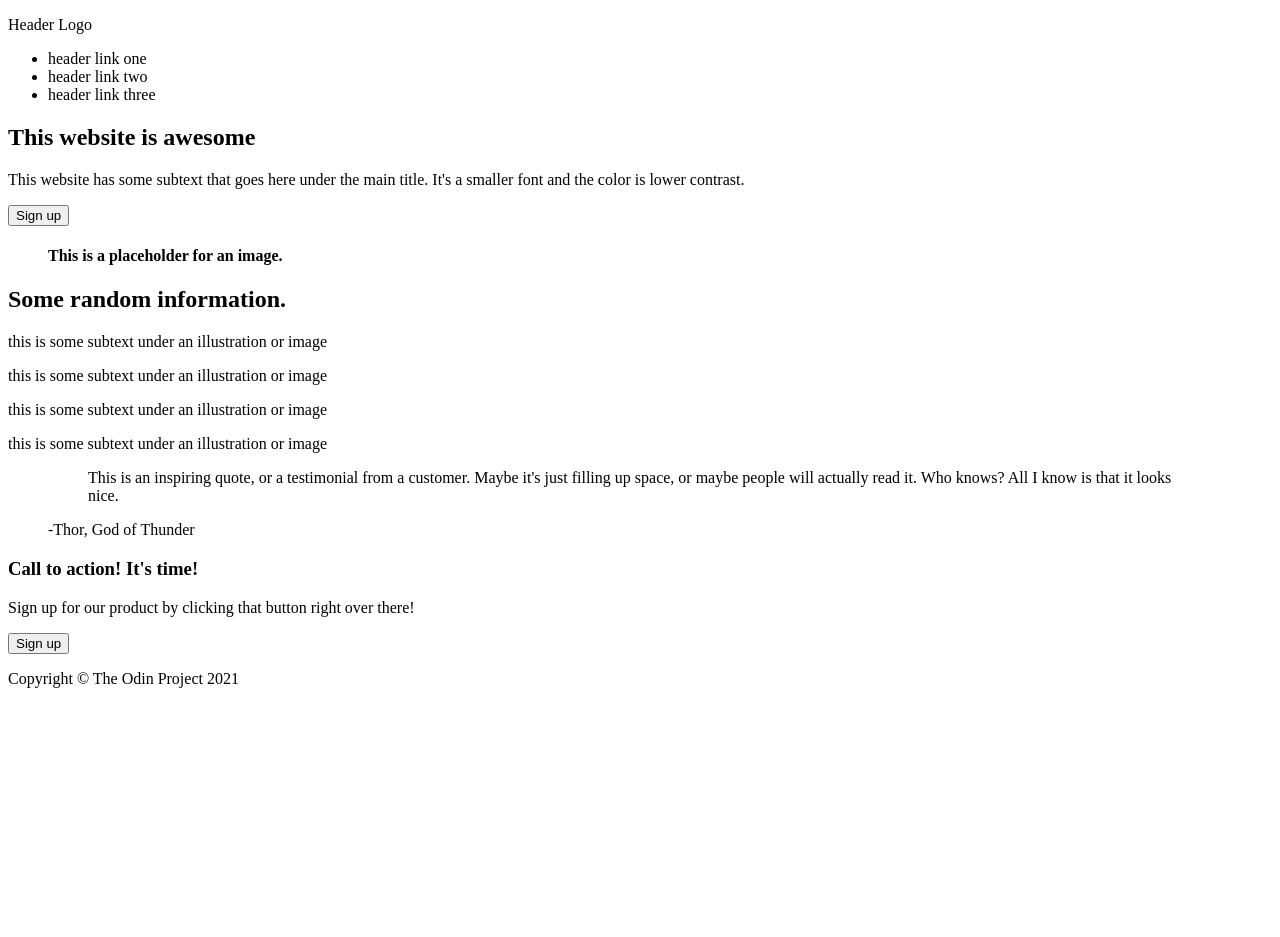
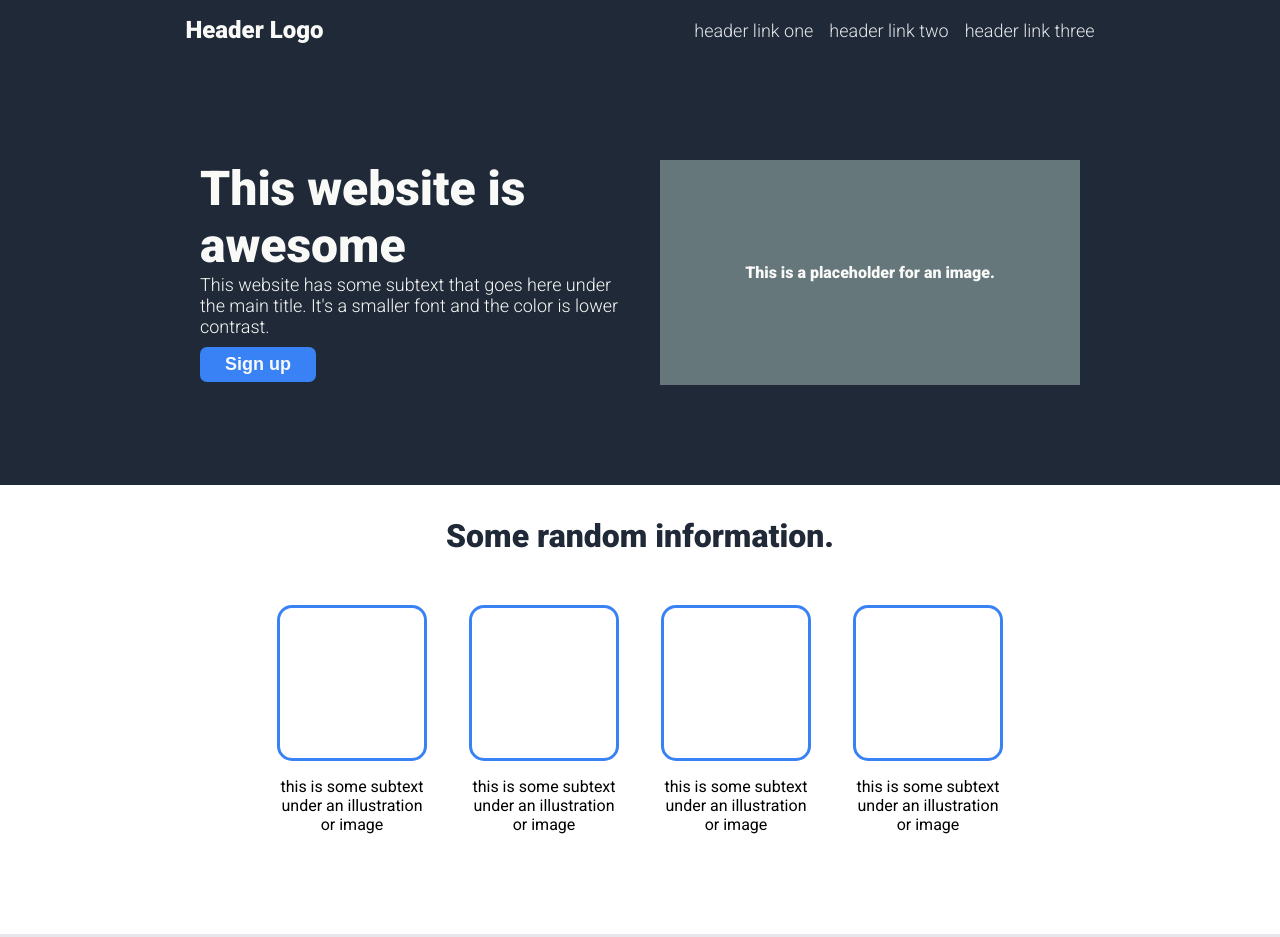
Before and after one commit to kevinhisel/flex-landing-page, a plain HTML site: page index.html in a window 1280 px wide. Shown: the top 937 px of the page. Before the commit the page ends 800 px from the top, so only its background shows below. Drawn offline with Linux system fonts and the light colour scheme.

Commit message:
Add styles to style.css

```diff
--- a/index.html
+++ b/index.html
@@ -11,9 +11,9 @@
             <p class="logo">Header Logo</p>
             <nav>
                 <ul>
-                    <li>header link one</li>
-                    <li>header link two</li>
-                    <li>header link three</li>
+                    <li><a href="index.html">header link one</a></li>
+                    <li><a href="index.html">header link two</a></li>
+                    <li><a href="index.html">header link three</a></li>
                 </ul>
             </nav>
         </header>
@@ -30,8 +30,9 @@
                     <h4>This is a placeholder for an image.</h4>
                 </figure>
             </section>
-            <section>
+            <section class="information">
                 <h2>Some random information.</h2>
+                <div class="cards">
                     <div>
                         <figure class="image-placeholder small"></figure>
                         <p>this is some subtext under an illustration or image</p>
@@ -48,8 +49,9 @@
                         <figure class="image-placeholder small"></figure>
                         <p>this is some subtext under an illustration or image</p>
                     </div>
+                </div>
             </section>
-            <figure>
+            <figure class="quote">
                 <blockquote>
                     <p>This is an inspiring quote, or a testimonial from a customer.
                         Maybe it's just filling up space, or maybe people will
--- a/style.css
+++ b/style.css
@@ -0,0 +1,166 @@
+@import url('https://fonts.googleapis.com/css2?family=Roboto:ital,wght@0,300;0,400;0,900;1,300&display=swap');
+
+* {
+    margin: 0;
+    padding: 0;
+}
+
+body {
+    font-family: 'Roboto', sans-serif;
+}
+
+header,
+.hero,
+footer {
+    background-color: #1f2937;
+    color: #F9FAF8;
+}
+
+header {
+    display: flex;
+    justify-content: space-around;
+    align-items: center;
+    padding: 16px 0;
+}
+
+p.logo {
+    font-size: 24px;
+    font-weight: 900;
+}
+
+nav ul {
+    list-style: none;
+    display: flex;
+    gap: 16px;
+}
+
+nav a {
+    color: #E5E7EB;
+    text-decoration: none;
+    font-size: 18px;
+    font-weight: 300;
+}
+
+h1 {
+    font-size: 48px;
+    font-weight: 900;
+}
+
+section.hero>div.text {
+    font-size: 18px;
+    font-weight: 300;
+    flex-basis: 500px;
+    padding-right: 16px;
+}
+
+.hero {
+    display: flex;
+    justify-content: center;
+    padding: 100px 200px;
+    gap: 24px;
+}
+
+.hero > figure {
+    flex-basis: 500px;
+    height: 225px;
+}
+
+.hero > .image-placeholder {
+    background-color: #66777c;
+    display: flex;
+}
+
+.image-placeholder > h4 {
+    align-self: center;
+    text-align: center;
+    width: 100%;
+}
+
+.hero > .text > button {
+    background-color: #3882F6;
+    font-size: 18px;
+    font-weight: 900;
+    color: #F9FAF8;
+    padding: 7px 25px;
+    margin-top: 10px;
+    border: none;
+    border-radius: 7px;
+}
+
+.information {
+    display: flex;
+    flex-direction: column;
+    text-align: center;
+}
+
+h2 {
+    color: #1f2937;
+    font-size: 32px;
+    font-weight: 900;
+    padding-top: 32px;
+}
+
+.cards {
+    display: flex;
+    justify-content: center;
+    padding: 50px 0 100px 0;
+    gap: 42px;
+}
+
+.cards > div {
+    width: 150px;
+}
+
+.cards > div > figure {
+    border: 3px solid #3882F6;
+    height: 150px;
+    border-radius: 15px;
+}
+
+.cards > div > p {
+    margin-top: 16px;
+}
+
+figure.quote {
+    background-color: #E5E7EB;
+    padding: 125px 250px;
+}
+
+figure.quote > blockquote {
+    font-size: 36px;
+    font-weight: 300;
+    font-style: italic;
+}
+
+figure.quote > figcaption {
+    text-align: right;
+    font-size: 24px;
+    font-weight: 900;
+}
+
+footer {
+    text-align: center;
+    padding: 32px;
+}
+
+section.call-to-action {
+    display: flex;
+    justify-content: space-around;
+    align-items: center;
+    background-color: #3882F6;
+    margin: 100px 200px;
+    padding: 25px;
+    color: #F9FAF8;
+    border-radius: 10px;
+}
+
+section.call-to-action > button {
+    background-color: #3882F6;
+    font-size: 18px;
+    font-weight: 900;
+    padding: 7px 25px;
+    margin-top: 10px;
+    border: 2px solid #F9FAF8;
+    color: #F9FAF8;
+    border-radius: 7px;
+}
```
Lines whose indentation alone changed are shown as unchanged.
